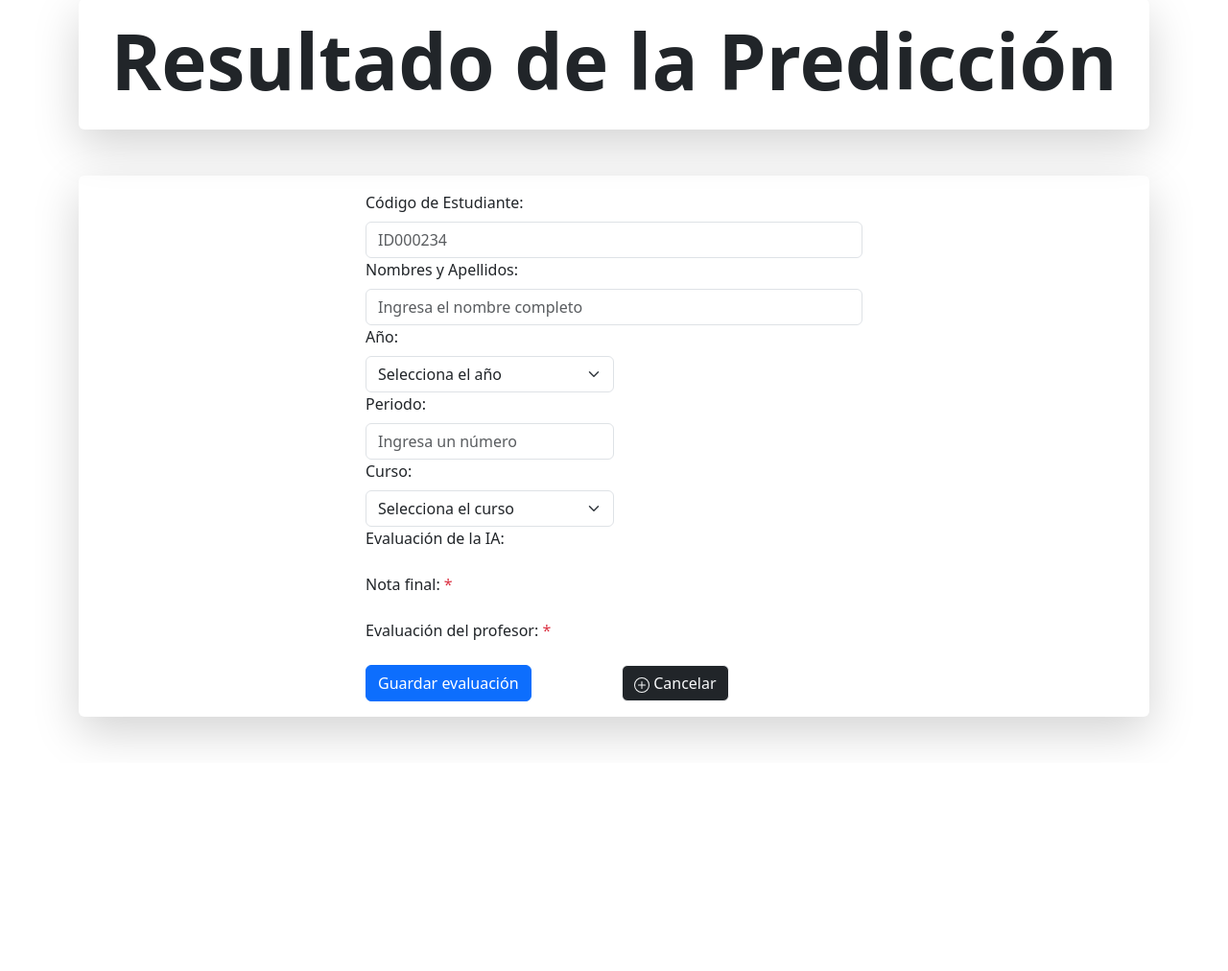
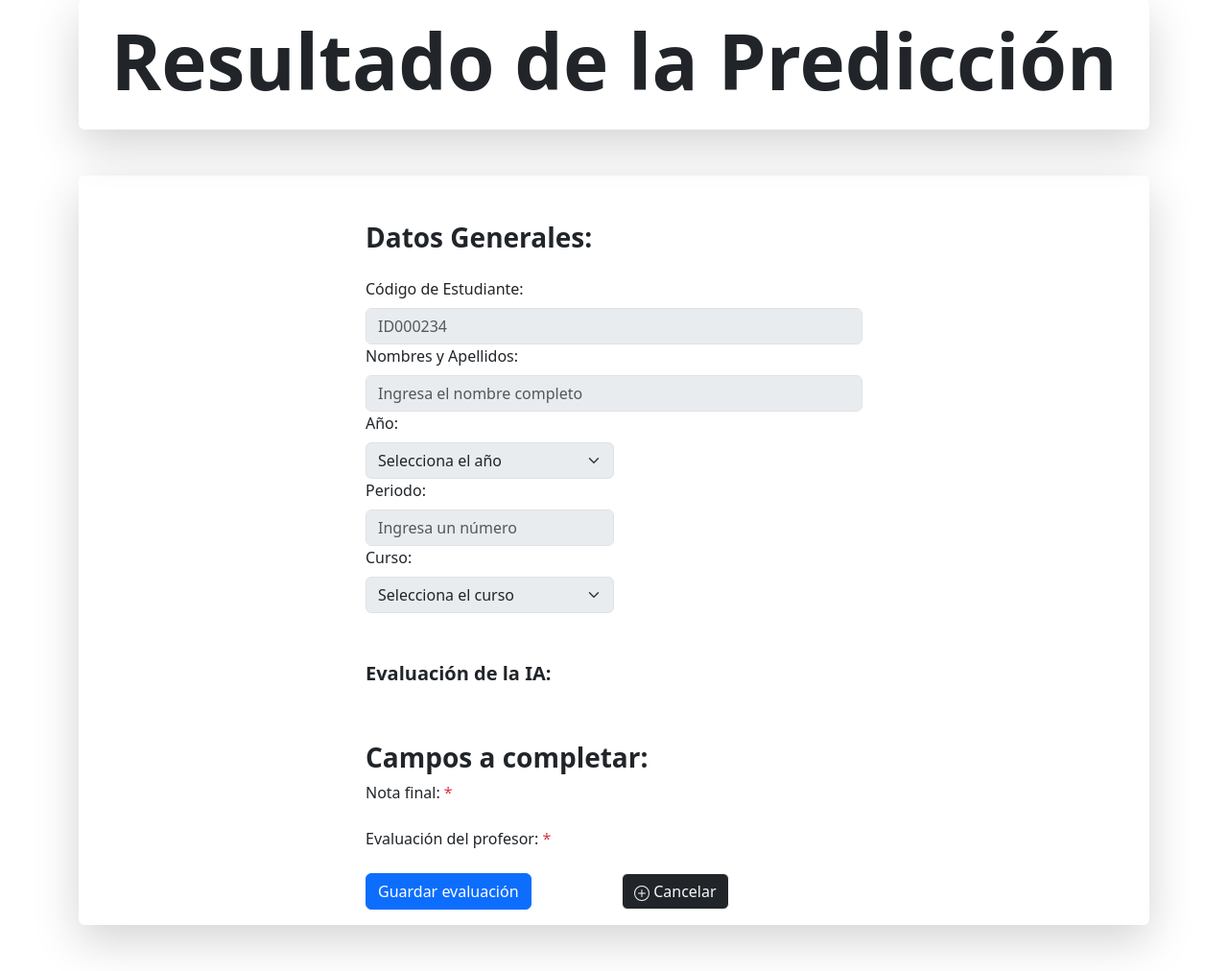
Before and after one commit to Accrer-Dev/trained_model, a Django app: template templates/grades/grades_predict_result.html in a window 1280 px wide. Shown: the part 127-1139 px from the top of the page at 96% size. Before the commit the page ends 903 px from the top, so only its background shows below. Run offline with Django 5.2, Linux system fonts and the light colour scheme; the template is opened without the code that fills it: values that come from a table or form of the project are taken from there, others are empty.

Commit message:
Correccion de pagina de resultado de predicccion donde se realizo la deshablitacion de los textbox y combobox para evitar edicion no correspondidas

```diff
--- a/templates/grades/grades_predict_result.html
+++ b/templates/grades/grades_predict_result.html
@@ -10,6 +10,8 @@
       <div class="col-6">
         <form class="row g-3" action="/grades/save" method="post" onsubmit="return validateForm()">
           {% csrf_token %}
+
+          <h3 class="col-12" style="padding-top: 2rem; font-weight: bold;">Datos Generales:</h3>
           <fieldset>
             <div class="col-12">
               <label for="{{ form.student_code.id_for_label }}" class="form-label">Código de Estudiante:</label>
@@ -32,7 +34,7 @@
               {{ form.course }}
             </div>
             <div class="col-12">
-              <label for="{{ form.predicted_evaluation.id_for_label }}" class="form-label">Evaluación de la IA:</label>
+              <label for="{{ form.predicted_evaluation.id_for_label }}" class="form-label" style="padding-top: 3rem; font-weight: bold; font-size: 20px;">Evaluación de la IA:</label>
               {{ form.predicted_evaluation }}
             </div>
           </fieldset>
@@ -137,7 +139,9 @@
               {{ form.g1_conduct }}
             </div>
           </fieldset>
-          <div class="col-6">
+
+          <h3 class="col-12" style="padding-top: 2rem; font-weight: bold;">Campos a completar:</h3>
+          <div class="col-6" style="margin-top: 0rem;">
             <label for="{{ form.gf.id_for_label }}" class="form-label">Nota final: <span class="text-danger">*</span></label>
             {{ form.gf }}
           </div>
@@ -188,5 +192,22 @@
       });
       return isValid;
     }
+
+    // Deshabilitar los campos de student_code, name, year, period, y course para que no sean editables
+    document.addEventListener("DOMContentLoaded", function () {
+      document.getElementById("id_student_code").disabled = true;
+      document.getElementById("id_name").disabled = true;
+      document.getElementById("id_year").disabled = true;
+      document.getElementById("id_period").disabled = true;
+      document.getElementById("id_course").disabled = true;
+    });
+
+    document.querySelector('form').addEventListener('submit', function () {
+      document.getElementById("id_student_code").disabled = false;
+      document.getElementById("id_name").disabled = false;
+      document.getElementById("id_year").disabled = false;
+      document.getElementById("id_period").disabled = false;
+      document.getElementById("id_course").disabled = false;
+    });
   </script>
 {% endblock %}
```
